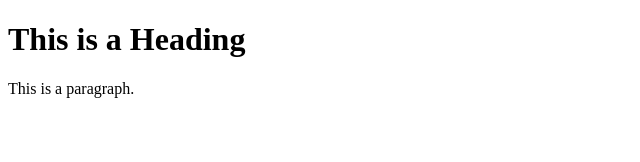
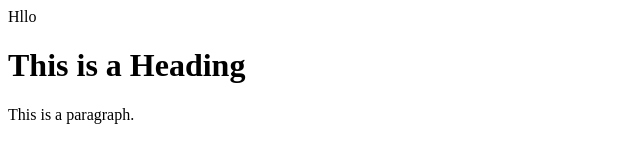
Before and after one commit to Victor-Peraza/victor-peraza.io, a plain HTML site: page index.html in a window 1280 px wide. Shown: the whole page, without its empty margins (0-640 px from the left). Drawn offline with Linux system fonts and the light colour scheme.

Commit message:
Update index.html

```diff
--- a/index.html
+++ b/index.html
@@ -4,7 +4,7 @@
 <title>Page Title</title>
 </head>
 <body>
-
+Hllo
 <h1>This is a Heading</h1>
 <p>This is a paragraph.</p>
 
```
